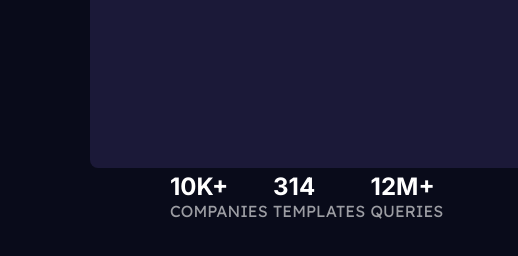
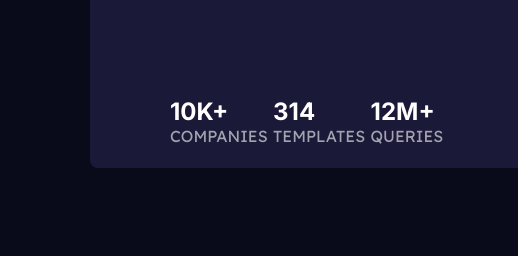
Before and after one commit to ThiagoJyum5/Challenge4, a plain HTML site: page index.html in a window 1280 px wide. Shown: the part 482-738 px from the top of the page, 0-518 px from the left. Drawn offline with Linux system fonts and the light colour scheme.

Commit message:
Update style.css

```diff
--- a/style.css
+++ b/style.css
@@ -65,7 +65,7 @@ body, html {
     display:flex;
     justify-content:space-between;
     bottom:30px;
-    margin-top:175px;
+    margin-top:100px;
 }
 
 .number {
```
